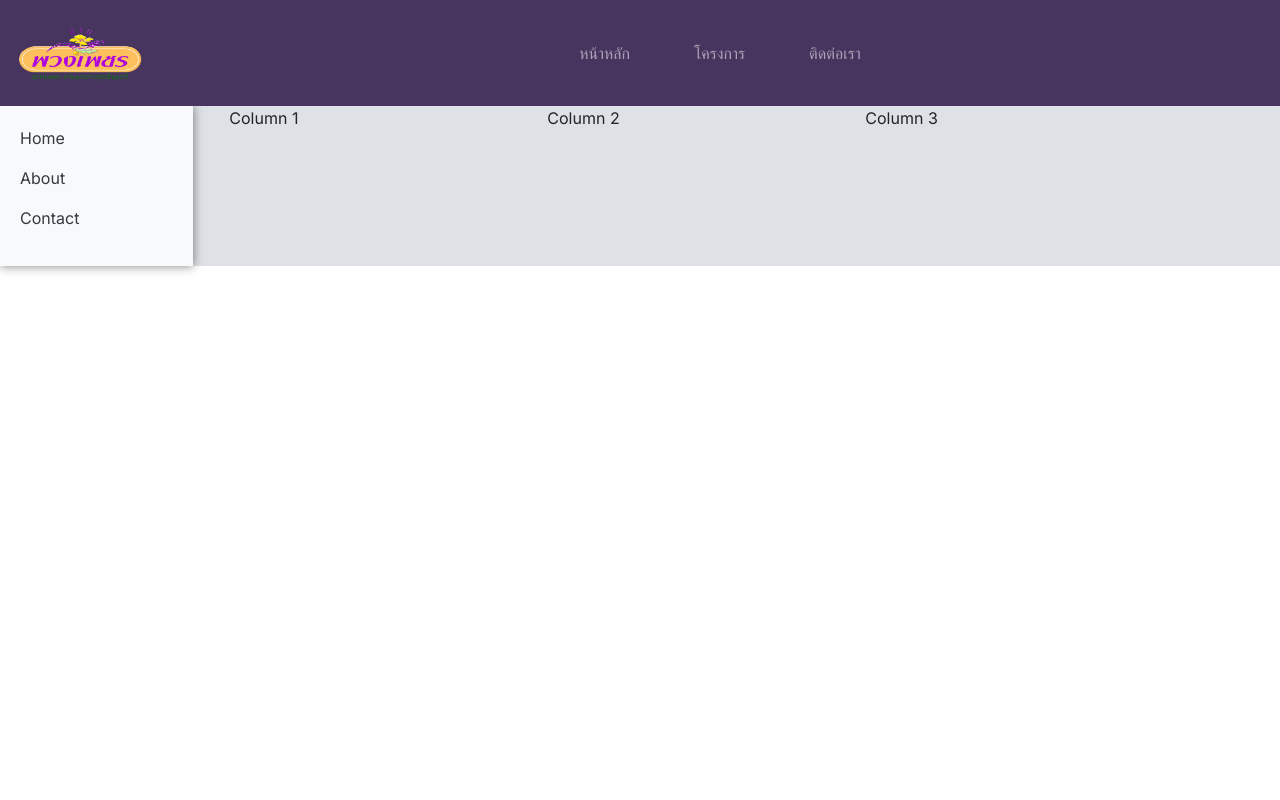
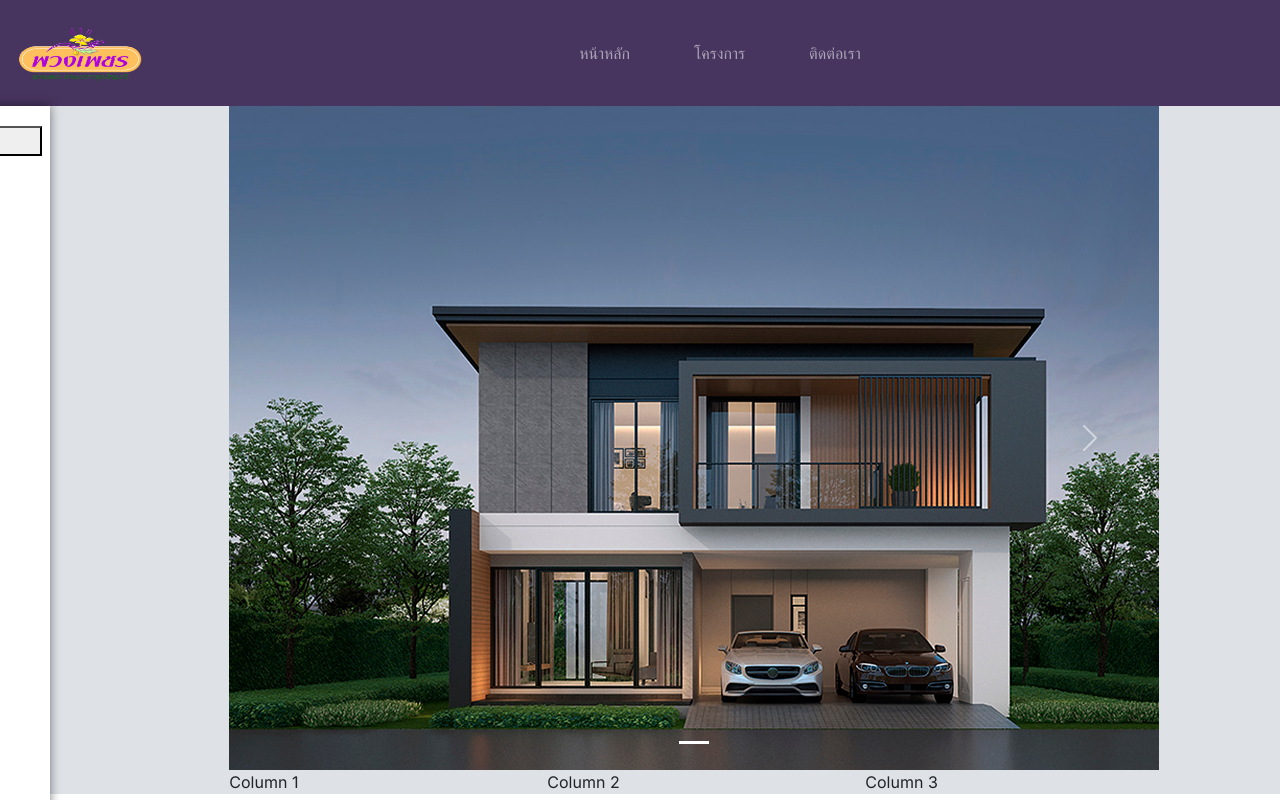
Before and after one commit to TongNPZ/Project_Next, a Next.js app: page / in a window 1280 px wide. Built offline with nearby package versions, Linux system fonts and the light colour scheme.

Commit message:
sidebar and Navbar

```diff
--- a/package.json
+++ b/package.json
@@ -14,7 +14,9 @@
     "dotenv": "^16.4.5",
     "next": "14.1.4",
     "react": "^18",
-    "react-dom": "^18"
+    "react-bootstrap": "^2.10.2",
+    "react-dom": "^18",
+    "react-icons": "^5.0.1"
   },
   "devDependencies": {
     "eslint": "^8.57.0",
--- a/src/app/componnent/Navbar/navBar.js
+++ b/src/app/componnent/Navbar/navBar.js
@@ -12,20 +12,21 @@ const Navbar = () => {
             alt="Logo"
             width={130}
             height={60}
+            priority={true} // เพิ่ม property นี้เพื่อระบุว่ารูปภาพเป็นส่วนสำคัญของเนื้อหาหลัก
           />
         </Link>
       </div>
       <div className="container">
-        <div class="navbar-collapse justify-content-center" id="navbarTogglerDemo03">
-          <ul class="navbar-nav mb-2 mb-lg-0">
-            <li class="nav-item">
-              <a class="nav-link mx-4" aria-current="page" href="#">หน้าหลัก</a>
+        <div className="navbar-collapse justify-content-center" id="navbarTogglerDemo03">
+          <ul className="navbar-nav mb-2 mb-lg-0">
+            <li className="nav-item">
+              <a className="nav-link mx-4" aria-current="page" href="#">หน้าหลัก</a>
             </li>
-            <li class="nav-item">
-              <a class="nav-link mx-4" aria-current="page" href="#">โครงการ</a>
+            <li className="nav-item">
+              <a className="nav-link mx-4" aria-current="page" href="#">โครงการ</a>
             </li>
-            <li class="nav-item">
-              <a class="nav-link mx-4" aria-current="page" href="#">ติดต่อเรา</a>
+            <li className="nav-item">
+              <a className="nav-link mx-4" aria-current="page" href="#">ติดต่อเรา</a>
             </li>
           </ul>
         </div>
--- a/src/app/componnent/Sidebar/sideBar.js
+++ b/src/app/componnent/Sidebar/sideBar.js
@@ -1,10 +1,25 @@
 "use client"
 import { useState } from 'react';
 import Link from 'next/link';
+import { FaBars, FaTimes } from 'react-icons/fa'; // นำเข้าไอคอนซ่อนและแสดงของ Font Awesome
 
 const Sidebar = () => {
+  const [isOpen, setIsOpen] = useState(false); // เริ่มต้นเปิด Sidebar ในสถานะที่ไม่เปิด
+
+  const toggleSidebar = () => {
+    setIsOpen(!isOpen); // สลับสถานะเปิด/ซ่อน Sidebar
+  };
+
   return (
-    <div className="sidebar">
+    <>
+      <div className='sidebar-toggle-container'>
+        <div className={`sidebar ${isOpen ? 'open' : ''}`}>
+          <div className='sidebar-content'>
+            <div className='row justify-content-end'>
+              <button className="sidebar-toggle" onClick={toggleSidebar}>
+                {isOpen ? <FaTimes /> : <FaBars />}
+              </button>
+            </div>
             <ul className="list-unstyled">
               <li>
                 <Link href="/">
@@ -23,6 +38,9 @@ const Sidebar = () => {
               </li>
             </ul>
           </div>
+        </div>
+      </div>
+    </>
   );
 };
 
--- a/src/app/globals.css
+++ b/src/app/globals.css
@@ -7,7 +7,6 @@
     background-color: #47345F; /* สีพื้นหลังที่คุณต้องการ */
 
 }
-
 
  /* ========================================================================================================================= */
 
@@ -22,32 +21,24 @@
     /* sidebar !!!!!!!!!!!!!!! */
 
   .sidebar.open {
-    display: block; /* เมื่อสถานะเปิดให้แสดงผลเป็น block */
+    left: 0; /* นำ sidebar เข้ามาแสดงบนหน้าจอเมื่อเปิด */
   }
 
   .sidebar {
-    background-color: #f8f9fa;
     padding: 20px;
     box-shadow: 0px 0px 10px rgba(0, 0, 0, 0.5); /* เพิ่มเงา */
+    background-color: #f8f9fa;
+    width: 250px; /* กำหนดความกว้างของ Sidebar */
+    height: 100vh; /* ทำให้ Sidebar เต็มสูงของหน้าจอ */
+    background-color: #ffffff; /* สีพื้นหลังของ Sidebar */
+    position: fixed;
+    /* ติดตั้งตำแหน่ง Sidebar ให้อยู่แนวตั้ง */
+    /* top: 0; */
+     /* จัดตำแหน่ง Sidebar ที่ด้านบนของหน้าจอ */
+    left: -200px; /* ซ่อน Sidebar ไว้ด้านซ้ายของหน้าจอ */
+    transition: all 0.3s ease; /* ให้มีการเปลี่ยนแปลงแบบอ่อนโยนเมื่อมีการแสดง/ซ่อน Sidebar */
 }
 
-  .sidebar ul {
-    padding-left: 0;
-    list-style: none;
-  }
-
-  .sidebar ul li {
-    margin-bottom: 10px;
-  }
-
-  .sidebar ul li a {
-    color: #343a40;
-    text-decoration: none;
-  }
-
-  .sidebar ul li a:hover {
-    color: #007bff;
-  }
  /* ========================================================================================================================= */
 
   /* Logo !!!!!!!!!!!!!!! */
--- a/src/app/page.js
+++ b/src/app/page.js
@@ -2,27 +2,32 @@ import 'bootstrap/dist/css/bootstrap.min.css';
 import Sidebar from './componnent/Sidebar/sideBar';
 import Navbar from './componnent/Navbar/navBar';
 import Link from 'next/link';
+import { Carousel } from 'react-bootstrap';
 
 export default function Home() {
   return (
-    // <div className='container-fluid'>
-    <div className='container-color'> {/* Use container-fluid to make the container full width */}
+    <div className='container-color'>
       <Navbar />
-      <div className='row'> {/* Main row for layout */}
-        <div className='col-md-2'> {/* Sidebar */}
+      <div className='row'>
+        <div className='col-md-2'>
           <Sidebar />
         </div>
-        <div className='col-md-9'> {/* Main content area */}
-
+        <div className='col-md-9'>
           <div className='container'>
             <div className='row'>
-              <div className='col-md-4'> {/* Column 1 */}
+              <div className='col-md-12'>
+                <Carousel>
+                  <img src="/images/Life.jpg" alt="รูปภาพ" className="d-block" />
+
+                </Carousel>
+              </div>
+              <div className='col-md-4'>
                 Column 1
               </div>
-              <div className='col-md-4'> {/* Column 2 */}
+              <div className='col-md-4'>
                 Column 2
               </div>
-              <div className='col-md-4'> {/* Column 3 */}
+              <div className='col-md-4'>
                 Column 3
               </div>
             </div>
```
Also changed, not shown: public/images/Life.jpg (added), 1 other file (tests, documents, lock files or other folders). Lines whose indentation alone changed are shown as unchanged.
